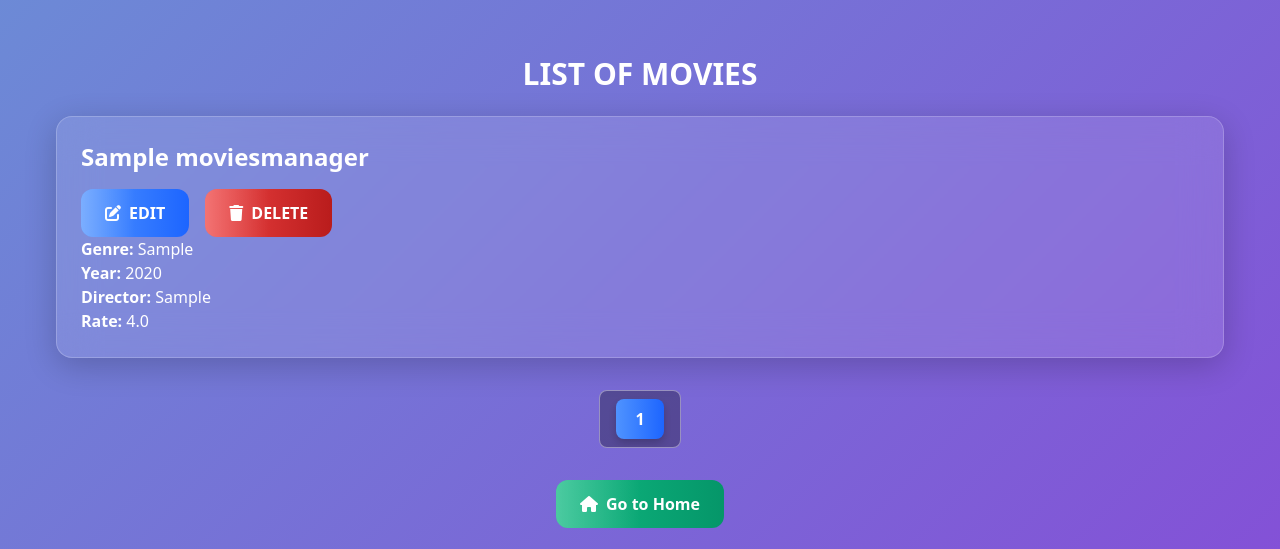
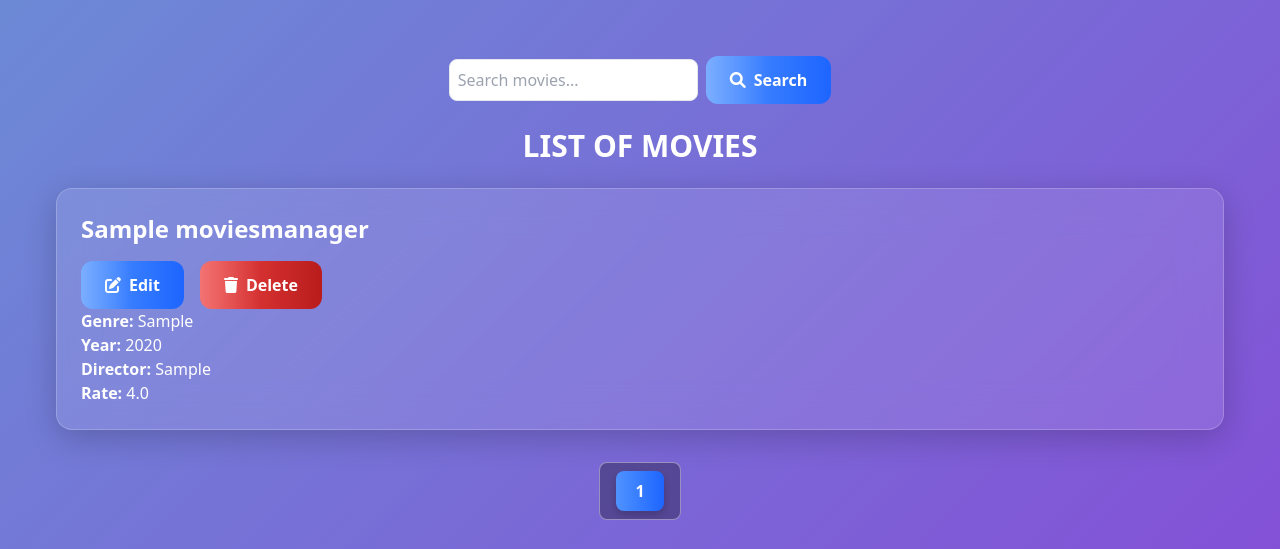
Before and after one commit to erfanrazavi1/movieCRUD, a Django app: page /list/ in a window 1280 px wide. Shown: the top 549 px of the page. Run offline with Django 5.2, Linux system fonts and the light colour scheme; tables that the repository leaves empty hold one stand-in row (values such as "Sample post").

Commit message:
Add search functionality, improve UI, and add timestamps to Movies model
- Added SearchForm and SearchMovieView to support movie search by name, genre, or director
- Implemented search API endpoint (search_movies_api)
- Updated URLs to include search and API routes
- Improved UI styles (buttons, modals, animations, and form focus)
- Fixed minor template issues (opacity, gradient, twinkle animation)
- Added created_at and updated_at fields to MoviesManager model
- Generated migration for new timestamp fields

```diff
--- a/core/movies/forms.py
+++ b/core/movies/forms.py
@@ -7,3 +7,7 @@ class MovieForm(forms.ModelForm):
     class Meta:
         model = MoviesManager
         fields = ["name", "genre", "created_year", "director", "rate"]
+
+
+class SearchForm(forms.Form):
+    query = forms.CharField(max_length=100, required=False, label='Query')
--- a/core/movies/models.py
+++ b/core/movies/models.py
@@ -15,6 +15,8 @@ class MoviesManager(models.Model):
             MaxValueValidator(10.0)
         ]
     )
+    created_at = models.DateTimeField(auto_now=True)
+    updated_at = models.DateTimeField(auto_now=True)
 
     def __str__(self):
         return self.name
--- a/core/movies/urls.py
+++ b/core/movies/urls.py
@@ -5,6 +5,8 @@ from movies.views import (
     MovieListView,
     UpdateMovieView,
     MovieDeleteView,
+    SearchMovieView,
+    search_movies_api,
 )
 
 app_name = 'movies'
@@ -13,8 +15,11 @@ urlpatterns = [
     path('', HomePageView.as_view(), name="home"),
     path('add/', AddMovieView.as_view(), name="add-movie"),
     path('list/', MovieListView.as_view(), name="list-movie"),
-    path('update/<int:pk>', UpdateMovieView.as_view(), name="update-movie"),
-    path('delete/<int:pk>', MovieDeleteView.as_view(), name="delete-movie"),
+    path('update/<int:pk>/', UpdateMovieView.as_view(), name="update-movie"),
+    path('delete/<int:pk>/', MovieDeleteView.as_view(), name="delete-movie"),
+
+    path('search/', SearchMovieView.as_view(), name='search'),
+    path('search/api/', search_movies_api, name='search_api'),
 
 
 ]
--- a/core/movies/views.py
+++ b/core/movies/views.py
@@ -1,7 +1,9 @@
 from django.shortcuts import render
 from django.http import HttpResponse
 from django.views.generic import TemplateView, CreateView, ListView, UpdateView, DeleteView
-from movies.forms import MovieForm
+from django.db.models import Q
+from django.http import JsonResponse
+from movies.forms import MovieForm, SearchForm
 from movies.models import MoviesManager
 # Create your views here.
 
@@ -35,3 +37,48 @@ class MovieDeleteView(DeleteView):
 
     def get(self, request, *args, **kwargs):
         return self.post(request, *args, **kwargs)
+
+
+
+
+class SearchMovieView(ListView):
+    model = MoviesManager
+    template_name = 'CRUD/list.html'
+    context_object_name = 'movies'
+    paginate_by = 5
+
+    def get_queryset(self):
+        queryset = super().get_queryset()
+        form = SearchForm(self.request.GET or None)
+
+        if form.is_valid() and form.cleaned_data.get('query'):
+            query = form.cleaned_data.get('query')
+            queryset = queryset.filter(
+                Q(name__icontains=query) | Q(genre__icontains=query) | Q(director__icontains=query)
+                )
+        return queryset.order_by('-created_at')
+
+    def get_context_data(self, **kwargs):
+        context = super().get_context_data(**kwargs)
+        context['form'] = SearchForm(self.request.GET or None)
+        return context
+
+def search_movies_api(request):
+    query = request.GET.get('query', '')
+    movies = MoviesManager.objects.all()
+    if query:
+        movies = movies.filter(
+            Q(name__icontains=query) | Q(genre__icontains=query) | Q(director__icontains=query)
+        )
+    data = [
+        {
+            'id': movie.id,
+            'name': movie.name,
+            'genre': movie.genre,
+            'director': movie.director,
+            'created_year': movie.created_year,
+            'rate': movie.rate,
+            'created_at': movie.created_at.strftime('%Y-%m-%d')
+        } for movie in movies
+    ]
+    return JsonResponse({'movies': data})
--- a/core/templates/CRUD/list.html
+++ b/core/templates/CRUD/list.html
@@ -85,6 +85,10 @@
       background: linear-gradient(90deg, #10b981, #059669);
       animation-delay: 0.2s;
     }
+    .search-button {
+      background: linear-gradient(90deg, #4f93ff, #1d65ff);
+      animation-delay: 0.4s;
+    }
     .btn:hover {
       transform: translateY(-4px) scale(1.05);
       box-shadow: 0 12px 24px rgba(0, 0, 0, 0.3);
@@ -128,7 +132,7 @@
       justify-content: center;
       gap: 0.5rem;
       margin-top: 2rem;
-      opacity: 10;
+      opacity: 1;
       animation: zoomIn 0.6s cubic-bezier(0.68, -0.55, 0.265, 1.55) forwards;
       animation-delay: 0.4s;
     }
@@ -171,19 +175,64 @@
       border: none;
       box-shadow: 0 4px 8px rgba(0, 0, 0, 0.2);
     }
+    /* Modal Styles for Popup */
+    .modal {
+      display: none;
+      position: fixed;
+      z-index: 50;
+      left: 0;
+      top: 0;
+      width: 100%;
+      height: 100%;
+      overflow: auto;
+      background-color: rgba(0, 0, 0, 0.4);
+      padding-top: 60px;
+    }
+    .modal-content {
+      background: rgba(255, 255, 255, 0.1);
+      backdrop-filter: blur(20px);
+      margin: 5% auto;
+      padding: 20px;
+      border: 1px solid rgba(255, 255, 255, 0.2);
+      width: 80%;
+      max-width: 800px;
+      border-radius: 10px;
+      box-shadow: 0 4px 8px rgba(0, 0, 0, 0.2);
+      color: white;
+    }
+    .close {
+      color: white;
+      float: right;
+      font-size: 28px;
+      font-weight: bold;
+    }
+    .close:hover,
+    .close:focus {
+      color: #ccc;
+      text-decoration: none;
+      cursor: pointer;
+    }
   </style>
 </head>
 <body>
   <div class="container">
+    <!-- Search Box at the Top -->
+    <div class="flex justify-center mb-6">
+      <form id="searchForm" method="GET" action="{% url 'movies:search_api' %}" class="flex items-center gap-2">
+        <input type="text" name="query" placeholder="Search movies..." class="p-2 rounded-lg bg-white/10 text-black border border-white/20 focus:outline-none focus:ring-2 focus:ring-blue-500">
+        <button type="submit" class="btn search-button"><i class="fas fa-search icon"></i> Search</button>
+      </form>
+    </div>
+
     <h2 class="text-3xl font-extrabold mb-6 text-center text-white drop-shadow-lg animate__animated animate__pulse animate__faster">LIST OF MOVIES</h2>
     {% for movie in movies %}
       <div class="movie-card mb-6">
         <h3 class="text-2xl font-semibold">{{ movie.name }}</h3>
         <div class="flex gap-4 mt-4">
-          <a href="{% url 'movies:update-movie' movie.id %}" class="btn edit-button"><i class="fas fa-edit icon"></i> EDIT</a>
+          <a href="{% url 'movies:update-movie' movie.id %}" class="btn edit-button"><i class="fas fa-edit icon"></i> Edit</a>
           <form action="{% url 'movies:delete-movie' movie.id %}" method="POST">
             {% csrf_token %}
-            <button type="submit" class="btn delete-button"><i class="fas fa-trash icon"></i> DELETE</button>
+            <button type="submit" class="btn delete-button"><i class="fas fa-trash icon"></i> Delete</button>
           </form>
         </div>
         <p><span class="font-bold">Genre:</span> {{ movie.genre }}</p>
@@ -197,19 +246,19 @@
     <div class="pagination">
       <span class="step-links flex gap-2">
         {% if page_obj.has_previous %}
-          <a href="?page=1" class="pagination-link"><i class="fas fa-angle-double-left"></i> First</a>
-          <a href="?page={{ page_obj.previous_page_number }}" class="pagination-link"><i class="fas fa-angle-left"></i> Previous</a>
+          <a href="?page=1{% if request.GET.query %}&query={{ request.GET.query }}{% endif %}" class="pagination-link"><i class="fas fa-angle-double-left"></i> First</a>
+          <a href="?page={{ page_obj.previous_page_number }}{% if request.GET.query %}&query={{ request.GET.query }}{% endif %}" class="pagination-link"><i class="fas fa-angle-left"></i> Previous</a>
         {% endif %}
         {% for num in page_obj.paginator.page_range %}
           {% if page_obj.number == num %}
             <span class="current">{{ num }}</span>
           {% else %}
-            <a href="?page={{ num }}" class="pagination-link">{{ num }}</a>
+            <a href="?page={{ num }}{% if request.GET.query %}&query={{ request.GET.query }}{% endif %}" class="pagination-link">{{ num }}</a>
           {% endif %}
         {% endfor %}
         {% if page_obj.has_next %}
-          <a href="?page={{ page_obj.next_page_number }}" class="pagination-link">Next <i class="fas fa-angle-right"></i></a>
-          <a href="?page={{ page_obj.paginator.num_pages }}" class="pagination-link">Last <i class="fas fa-angle-double-right"></i></a>
+          <a href="?page={{ page_obj.next_page_number }}{% if request.GET.query %}&query={{ request.GET.query }}{% endif %}" class="pagination-link">Next <i class="fas fa-angle-right"></i></a>
+          <a href="?page={{ page_obj.paginator.num_pages }}{% if request.GET.query %}&query={{ request.GET.query }}{% endif %}" class="pagination-link">Last <i class="fas fa-angle-double-right"></i></a>
         {% endif %}
       </span>
     </div>
@@ -217,5 +266,80 @@
       <a href="{% url 'movies:home' %}" class="btn home-button"><i class="fas fa-home icon"></i> Go to Home</a>
     </div>
   </div>
+
+  <!-- Modal for Search Results Popup -->
+  <div id="searchModal" class="modal">
+    <div class="modal-content">
+      <span class="close">&times;</span>
+      <h2 class="text-2xl font-bold mb-4">Search Results</h2>
+      <div id="searchResultsList"></div>
+    </div>
+  </div>
+
+  <script>
+  // JavaScript for handling search form submission and showing popup
+  document.getElementById('searchForm').addEventListener('submit', function(event) {
+    event.preventDefault(); // Prevent default form submission
+
+    const query = this.query.value; // Get the search query
+    const url = this.action + '?query=' + encodeURIComponent(query); // Build the search URL
+
+    // Fetch search results via AJAX
+    fetch(url)
+      .then(response => response.json())
+      .then(data => {
+        const resultsList = document.getElementById('searchResultsList');
+        resultsList.innerHTML = ''; // Clear previous results
+
+        if (data.movies.length > 0) {
+          data.movies.forEach(movie => {
+            // Create a movie card for each result
+            const movieCard = document.createElement('div');
+            movieCard.className = 'movie-card mb-6';
+            // Use JavaScript to construct URLs dynamically
+            const updateUrl = `/update/${movie.id}/`; // مسیر update
+            const deleteUrl = `/delete/${movie.id}/`; // مسیر delete
+            movieCard.innerHTML = `
+              <h3 class="text-2xl font-semibold">${movie.name}</h3>
+              <div class="flex gap-4 mt-4">
+                <a href="${updateUrl}" class="btn edit-button"><i class="fas fa-edit icon"></i> Edit</a>
+                <form action="${deleteUrl}" method="POST">
+                  <input type="hidden" name="csrfmiddlewaretoken" value="${document.querySelector('input[name=csrfmiddlewaretoken]').value || ''}">
+                  <button type="submit" class="btn delete-button"><i class="fas fa-trash icon"></i> Delete</button>
+                </form>
+                <p><span class="font-bold">Genre:</span> ${movie.genre}</p>
+                <p><span class="font-bold">Year:</span> ${movie.created_year}</p>
+                <p><span class="font-bold">Director:</span> ${movie.director}</p>
+                <p><span class="font-bold">Rate:</span> ${movie.rate}</p>
+              `;
+            resultsList.appendChild(movieCard);
+          });
+        } else {
+          resultsList.innerHTML = '<p class="text-white text-center font-bold">No movies found.</p>';
+        }
+
+        // Show the modal popup
+        document.getElementById('searchModal').style.display = 'block';
+      })
+      .catch(error => console.error('Error fetching search results:', error));
+  });
+
+  // Close modal when clicking on close button
+  document.querySelector('.close').addEventListener('click', function() {
+    document.getElementById('searchModal').style.display = 'none';
+  });
+
+  // Close modal when clicking outside of it
+  window.addEventListener('click', function(event) {
+    const modal = document.getElementById('searchModal');
+    if (event.target === modal) {
+      modal.style.display = 'none';
+    }
+  });
+</script>
+
+<form id="hiddenCsrfForm" style="display: none;">
+  {% csrf_token %}
+</form>
 </body>
 </html>
--- a/core/templates/CRUD/update.html
+++ b/core/templates/CRUD/update.html
@@ -52,7 +52,7 @@
     }
 
     .form-card input:focus {
-      border-color: #3b82f6; /* آبی روشن */
+      border-color: #3b82f6;
       box-shadow: 0 0 5px rgba(59,130,246,0.5);
     }
 
```
Also changed, not shown: core/templates/home.html (+5 -5 lines), core/movies/migrations/0003_moviesmanager_created_at_moviesmanager_updated_at.py (added).
